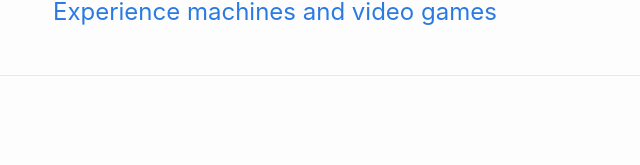
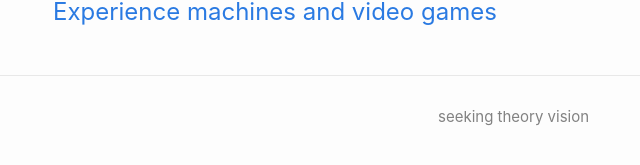
Before and after one commit to riley-wilson/rw_blog, a Jekyll site: the page built from index.markdown, in a window 1280 px wide and 900 px high, scrolled down 1885 px. Shown: the part 712-877 px from the top of the window, without its empty margins (217-857 px from the left). Built offline with Jekyll 4.4.1, drawn with Linux system fonts in a browser that asks for light colours.

Commit message:
seeking theory vision

```diff
--- a/_config.yml
+++ b/_config.yml
@@ -20,7 +20,7 @@
 
 title: Riley Wilson
 email:
-description:
+description: seeking theory vision
 baseurl: "" # the subpath of your site, e.g. /blog
 url: "" # the base hostname & protocol for your site, e.g. http://example.com
 twitter_username:
```
